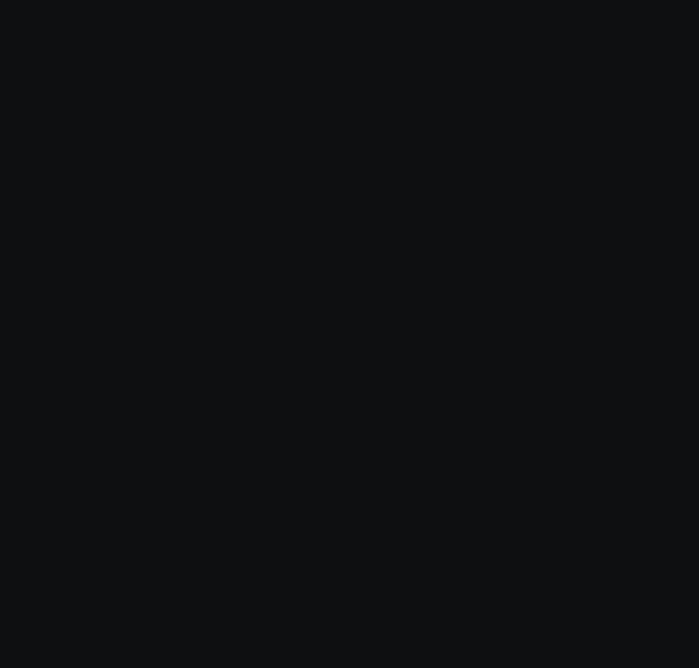
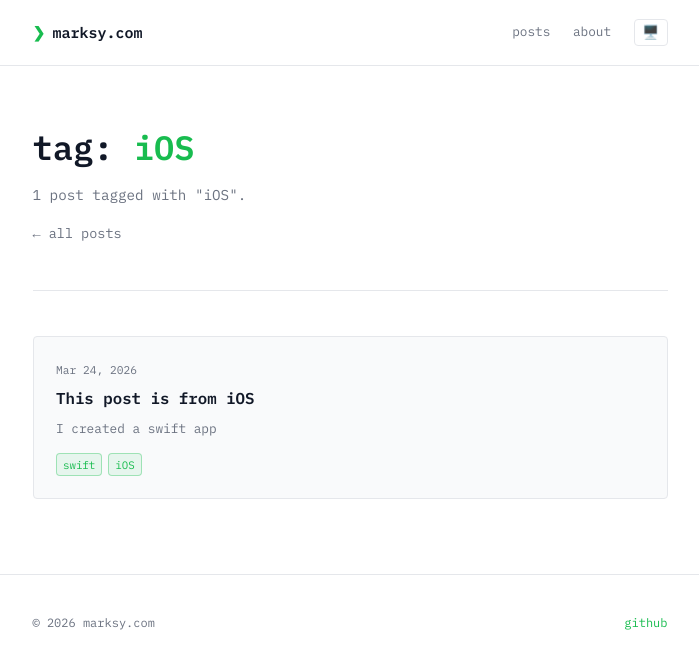
Before and after one commit to marksy/marksy.github.io, an Astro site: page /tags/ios in a window 1280 px wide. Before the commit this address had no page. Shown: the whole page, without its empty margins (290-989 px from the left). Built offline with nearby package versions, Linux system fonts and the light colour scheme; Astro itself is replaced by a stand-in of ours.

Commit message:
Update src/content/blog/this-post-is-from-ios/this-post-is-from-ios.md via MarksyBlog

```diff
--- a/src/content/blog/this-post-is-from-ios/this-post-is-from-ios.md
+++ b/src/content/blog/this-post-is-from-ios/this-post-is-from-ios.md
@@ -2,7 +2,7 @@
 title: This post is from iOS
 description: I created a swift app
 pubDate: 2026-03-24
-tags: ["swift", “iOS”]
+tags: ["swift", "iOS"]
 ---
 
 Hi 😵‍💫
```
